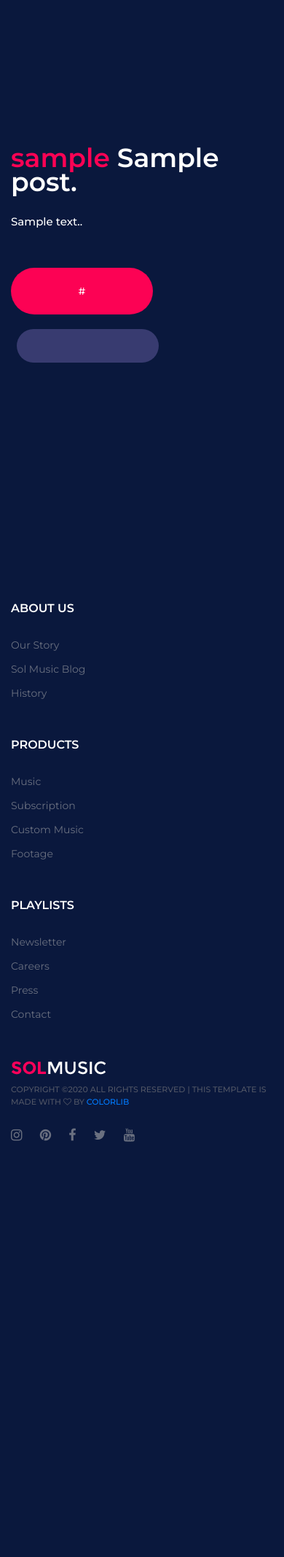
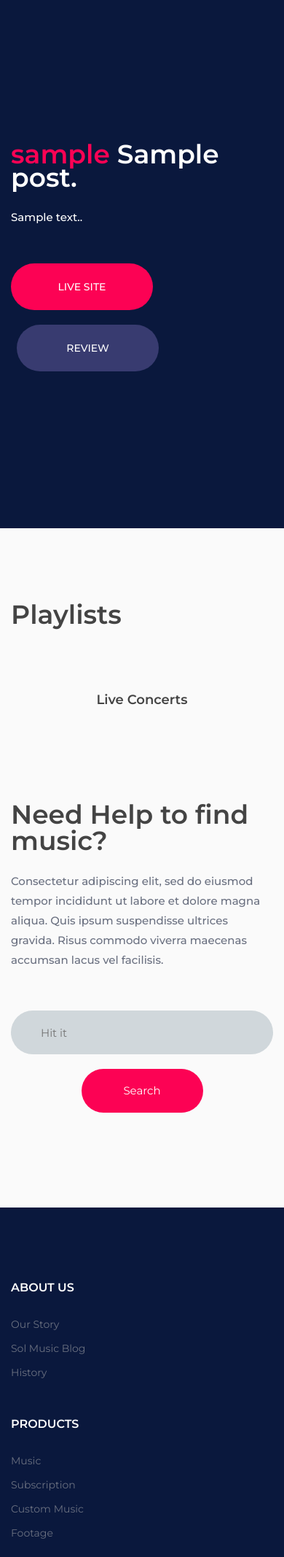
Before and after one commit to barackmaund1/Awwards-, a Django app: page / in a window 390 px wide. Shown: the part 106-2240 px from the top of the page at 73% size. Before the commit the page ends 1671 px from the top, so only its background shows below. Run offline with Django 3.2, Linux system fonts and the light colour scheme; a user stored in the database is signed in; tables that the repository leaves empty hold one stand-in row (values such as "Sample post"); grey boxes marked "Sample" are stand-in pictures; some libraries are stand-ins or nearby versions.

Commit message:
add row column in templates

```diff
--- a/awward/templates/awward/post_list.html
+++ b/awward/templates/awward/post_list.html
@@ -11,15 +11,16 @@
                     <div class="col-lg-6">
                         <div class="hs-text">
                             <h2><span>{{project.author}}</span> {{project.title}}.</h2>
-                            <p>{{project.description}}. </p>
-                            <a href="#" class="site-btn">{{project.url}}</a>
-                            <a href="#" class="site-btn sb-c2"></a>
+                            <p>{{project.description|truncatechars_html:170}}. </p>
+                            <a href="{{ project.url }}" class="site-btn">live site</a>
+                            <a href="{% url 'project-detail' project.id %}" class="site-btn sb-c2">Review</a>
                         </div>
                     </div>
                     <div class="col-lg-6">
                         <div class="hr-img">
-                            <img src="{{project.photo.url}}" alt="">
+                            <img src="{{ project.photo.cdn_url }}" alt="maundu">
                         </div>
+
                     </div>
                 </div>
             </div>
@@ -28,5 +29,47 @@
 
     </div>
 </section>
+<section class="playlist-section spad">
+    <div class="container-fluid">
+        <div class="section-title">
+            <h2>Playlists</h2>
+        </div>
+        <div class="clearfix"></div>
+        {%for project in projects%}
+        <div class="row playlist-area">
+            <div class="mix col-lg-3 col-md-4 col-sm-6 genres">
+                <div class="playlist-item">
+                    <img src="{{project.photo.cdn_url}}" alt="">
+                    <h5>Live Concerts</h5>
+                </div>
+            </div>
+
+        </div>
+        {%endfor%}
+    </div>
+</section>
+<!-- Playlist section end -->
+
+<!-- Help section end -->
+<section class="help-section spad pt-0">
+    <div class="container">
+        <div class="row">
+            <div class="col-lg-6">
+                <div class="section-title mb-0 pb-4">
+                    <h2>Need Help to find music? </h2>
+                </div>
+                <p>Consectetur adipiscing elit, sed do eiusmod tempor incididunt ut labore et dolore magna aliqua. Quis ipsum suspendisse ultrices gravida. Risus commodo viverra maecenas accumsan lacus vel facilisis. </p>
+            </div>
+            <div class="col-lg-6">
+                <div class="d-flex h-100 align-items-end">
+                    <form class="search-form">
+                        <input type="text" placeholder="Hit it">
+                        <button>Search</button>
+                    </form>
+                </div>
+            </div>
+        </div>
+    </div>
+</section>
 
 {% endblock %}
--- a/awward/templates/navbar.html
+++ b/awward/templates/navbar.html
@@ -16,7 +16,7 @@
     <li><a href="#">Profile</a>
       <ul class="sub-menu">
         <li><a href="category.html">logout</a></li>
-        <li><a href="playlist.html">view profile</a></li>
+        <li><a href="{%url 'profile'%}">view profile</a></li>
 
       </ul>
     </li>
--- a/users/templates/users/profile.html
+++ b/users/templates/users/profile.html
@@ -14,7 +14,7 @@
                         <div class="media-body">
                             <div class="account-heading"><span class="mr-3 text-secondary username">{{ user.username }}</span>
                                 <a class="btn btn-sm btn-outline-secondary mr-3" data-toggle="modal" data-target=".bd-example-modal-md"><strong>Edit Profile</strong></a>
-                                <a class="btn btn-sm btn-outline-secondary mr-3" data-toggle="modal" data-target=".bd-example-modal-sm"><strong>Change password</strong></a>
+
                                 <a class="mt-3" data-toggle="modal" data-target="#ModalCenter"><i class="fa fa-cog mt-3" id="cog"></i></a>
                             </div>
 
```
Also changed, not shown: users/templates/users/login.html (+7 -1 lines), users/templates/users/password_reset.html (+7 -0 lines), users/templates/users/password_reset_complete.html (+10 -3 lines), users/templates/users/password_reset_confirm.html (+7 -0 lines), users/templates/users/password_reset_done.html (+9 -2 lines), users/templates/users/register.html (+6 -1 lines).
